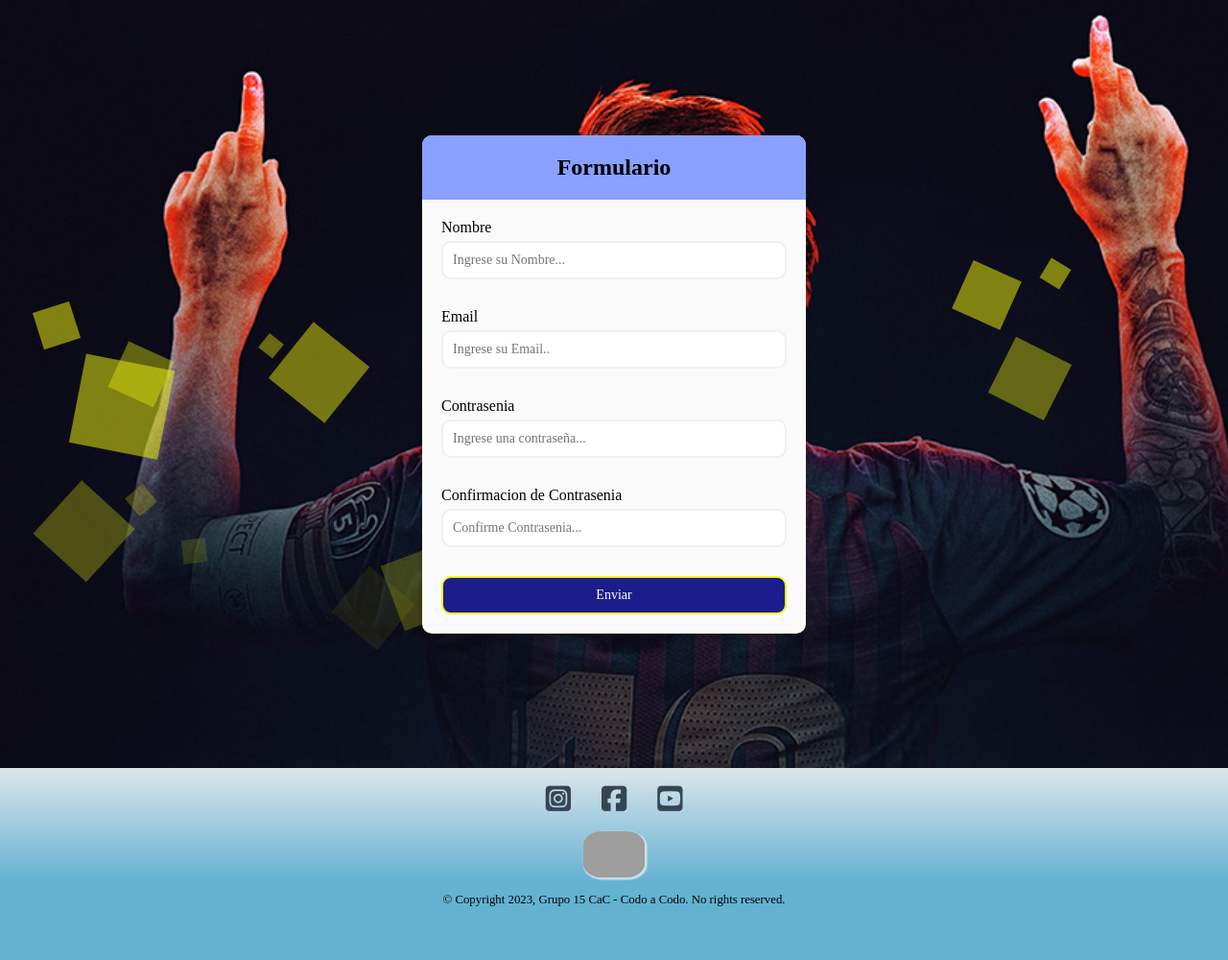
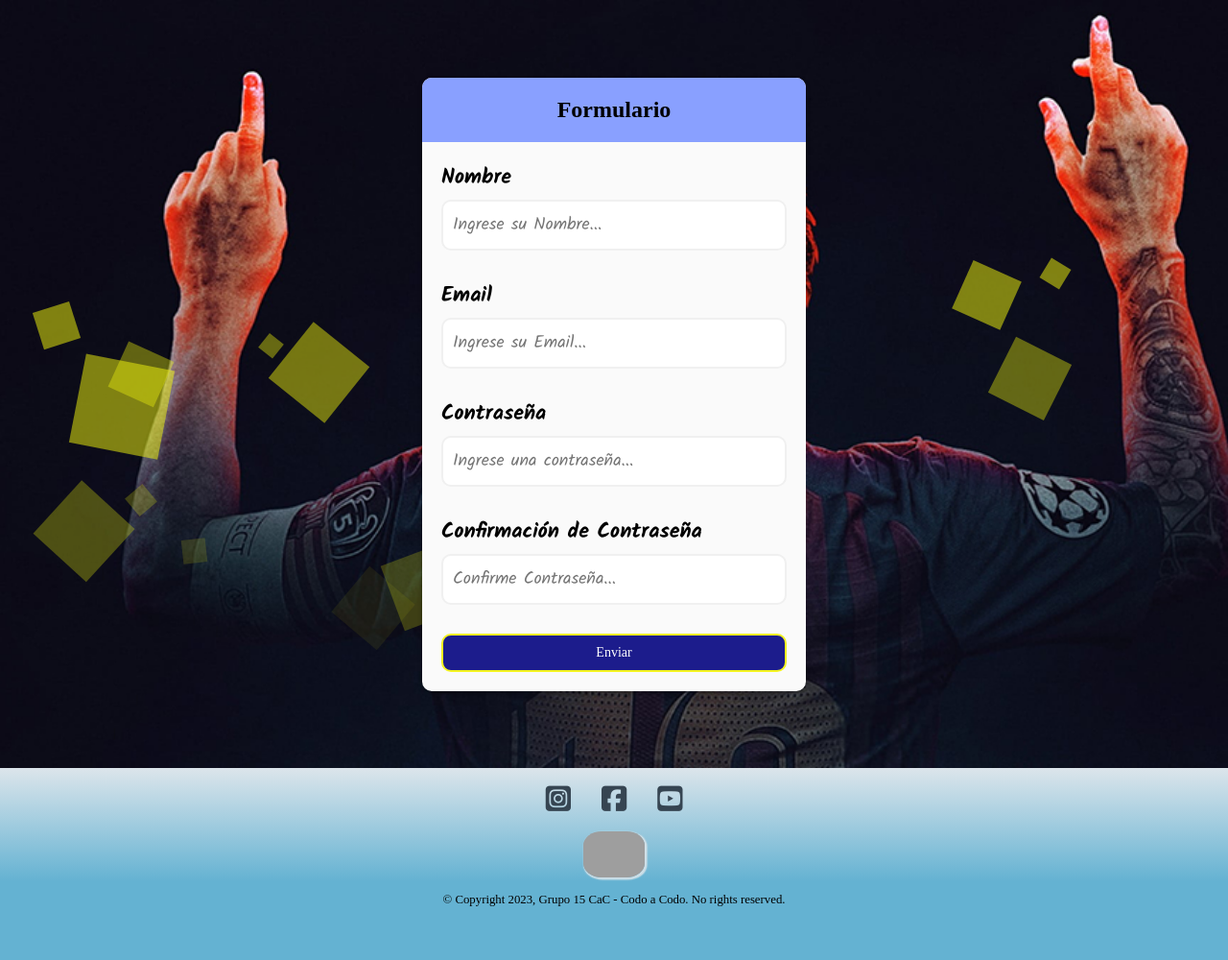
Before and after one commit to EduardoMelis/TPO_FanPageMessi_G15, a Python web app: template templates/suscripcion.html in a window 1280 px wide. Shown: the part 160-1160 px from the top of the page at 96% size. Run offline with Jinja, Linux system fonts and the light colour scheme; the template is opened without the code that fills it, so the values that code supplies are empty; some libraries are stand-ins or nearby versions; some web fonts are replaced; grey boxes are pictures that could not be loaded.

Commit message:
Cambio de font x Kalam en Suscribete

```diff
--- a/css/suscripcion.css
+++ b/css/suscripcion.css
@@ -47,15 +47,20 @@
   .form-control label {
     display: inline-block;
     margin-bottom: 5px;
+    font-family: "Kalam";
+    font-weight: 700;
+    font-size: 22px;
   }
 
   .form-control input {
     border: 2px solid #f0f0f0;
     display: block;
     border-radius: 10px;
-    font-size: 14px;
     width: 100%;
     padding: 10px;
+    font-family: "Kalam";
+    font-weight: 400;
+    font-size: large;
   }
 
   .form-control i {
--- a/templates/suscripcion.html
+++ b/templates/suscripcion.html
@@ -5,7 +5,10 @@
     <meta charset="UTF-8">
     <meta name="viewport" content="width=device-width, initial-scale=1.0">
     <link rel="shortcut icon" href="../img/messi_icon.ico" type="image/x-icon">
-    <link rel="shortcut icon" href="img/messi_icon.ico" type="image/x-icon">
+<!-- ::: API de Google para las fonts de Kamala sin descargar ::: -->
+    <link rel="preconnect" href="https://fonts.googleapis.com">
+    <link rel="preconnect" href="https://fonts.gstatic.com" crossorigin>
+    <link href="https://fonts.googleapis.com/css2?family=Kalam:wght@300;400;700&display=swap" rel="stylesheet">
     <link rel="stylesheet" href="../css/navbar.css">
     <link rel="stylesheet" href="../css/suscripcion.css">
 
@@ -48,14 +51,14 @@
 
             <div class="form-control">
               <label for="email">Email</label>
-              <input type="text" id="email" placeholder="Ingrese su Email.." />
+              <input type="text" id="email" placeholder="Ingrese su Email..." />
               <i class="fas fa-exclamation-circle"></i>
               <i class="fas fa-check-circle"></i>
               <small>Mensaje de error</small>
             </div>
 
             <div class="form-control">
-              <label for="password">Contrasenia</label>
+              <label for="password">Contraseña</label>
               <input type="password"id="password" placeholder="Ingrese una contraseña..."/>
               <i class="fas fa-exclamation-circle"></i>
               <i class="fas fa-check-circle"></i>
@@ -63,8 +66,8 @@
             </div>
 
             <div class="form-control">
-              <label for="password-confirmation">Confirmacion de Contrasenia</label>
-              <input type="password" id="password-confirmation" placeholder="Confirme Contrasenia..." />
+              <label for="password-confirmation">Confirmación de Contraseña</label>
+              <input type="password" id="password-confirmation" placeholder="Confirme Contraseña..." />
               <i class="fas fa-exclamation-circle"></i>
               <i class="fas fa-check-circle"></i>
               <small>Mensaje de error</small>
```
